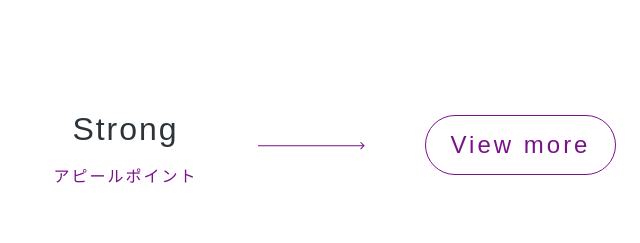
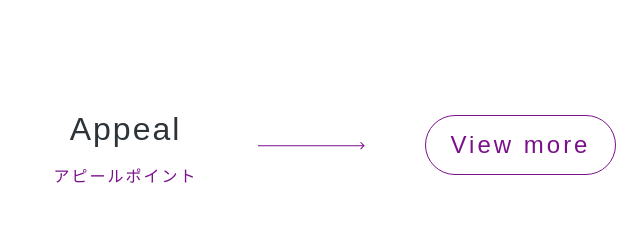
Before and after one commit to nahoo0218/portfolio_nahoo, a plain HTML site: page index.html in a window 1280 px wide. Shown: the part 1666-1909 px from the top of the page, 457-1097 px from the left. Drawn offline with nearby package versions, Linux system fonts and the light colour scheme; some packages are replaced by stand-ins of ours.

Commit message:
コミット

```diff
--- a/index.html
+++ b/index.html
@@ -78,7 +78,7 @@
           <div class="self_menu_sec">
             <p class="menu_sec_ttl">Skills<span class="indent">できること</span></p>
             <p class="menu_sec_ttl">Carrer<span class="indent">経歴</span></p>
-            <p class="menu_sec_ttl">Strong<span class="indent">アピールポイント</span></p>
+            <p class="menu_sec_ttl">Appeal<span class="indent">アピールポイント</span></p>
           </div>
           <div class="self_menu_arrow"><img src="arrow_self.svg"></div>
           <div class="self_menu_button">
@@ -141,7 +141,7 @@
               </div>
               <div class="sec_self_box">
                 <div class="carrer_theme">
-                  <p class="menu_sub_ttl">Apper<span class="small">強み</span></p>
+                  <p class="menu_sub_ttl">Appeal<span class="small">強み</span></p>
                 </div>
                 <div class="apper_box_wrap">
                   <div class="apper_box yu_gothic">
```
